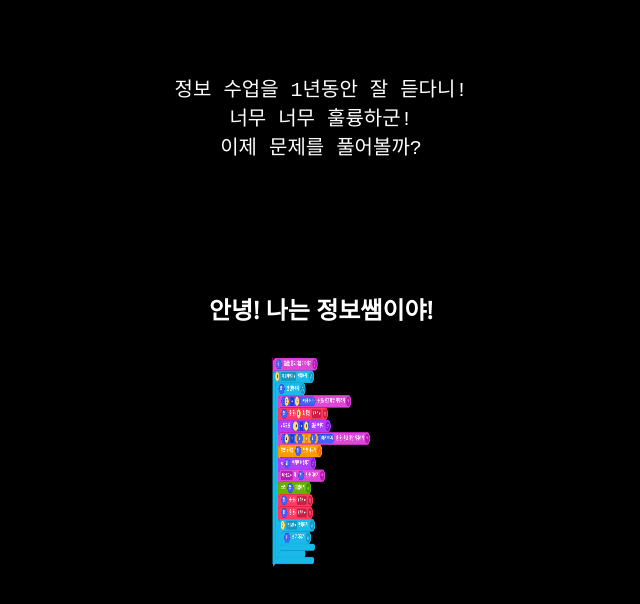
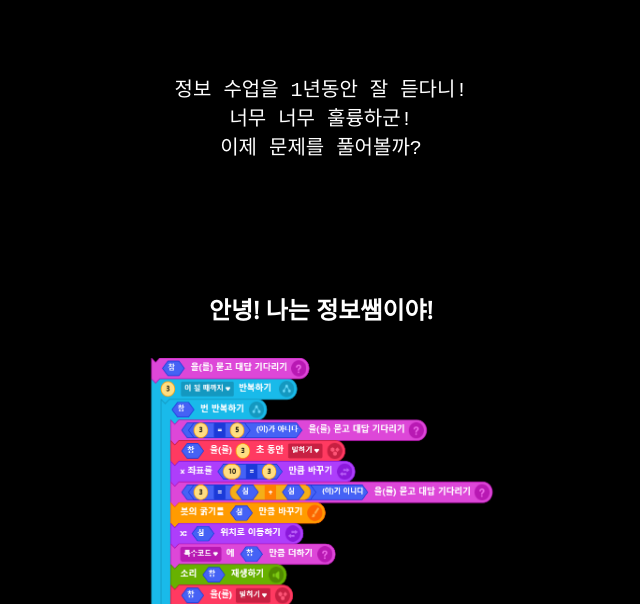
Before and after one commit to jingiru/maze_infoexam, a plain HTML site: page code_page/page01_start.html in a window 1280 px wide. Shown: the part 178-782 px from the top of the page, without its empty margins (319-959 px from the left). Drawn offline with Linux system fonts and the light colour scheme; a web font is replaced by a local one.

Commit message:
이미지 파일 크기 수정

```diff
--- a/code_page/page01_start.html
+++ b/code_page/page01_start.html
@@ -32,7 +32,7 @@
 
          <h4> 안녕! 나는 정보쌤이야! </h4>
 
-         <img src = "../image/pg11.png" width="100" height="210">
+         <img src = "../image/pg11.png" width="350" height="350">
          <h4 style="color:yellow;"> 엔트리 코드 </h4>
          <h4> 코드를 잘 보세요~! </h4>
 
```
